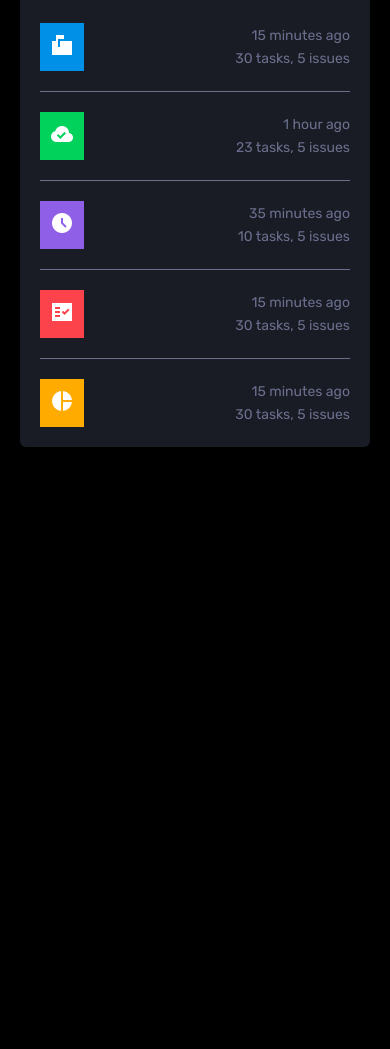
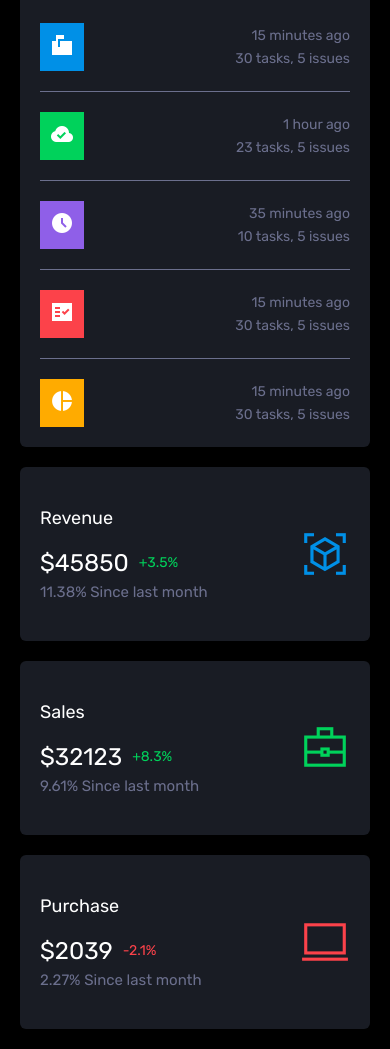
Before and after one commit to khreptunyevhen/admin-panel, a plain HTML site: page index.html in a window 390 px wide. Shown: the part 1371-2420 px from the top of the page. Before the commit the page ends 1838 px from the top, so only its background shows below. Drawn offline with nearby package versions, Linux system fonts and the light colour scheme.

Commit message:
added responsive price block

```diff
--- a/index.html
+++ b/index.html
@@ -342,6 +342,45 @@
           <!-- END OF PROGECTS -->
         </section>
         <!-- END OF SECOND ROW -->
+        <section class="price price--big">
+          <div class="price__item price__item--big">
+            <div class="price__content">
+              <h2 class="title price__title">Revenue</h2>
+              <h2 class="price__value">$45850 <span>+3.5%</span></h2>
+              <div class="price__text">
+                <p>11.38% Since last month</p>
+              </div>
+            </div>
+            <span class="material-symbols-sharp symbol-color--4">
+              view_in_ar
+            </span>
+          </div>
+          <div class="price__item price__item--big">
+            <div class="price__content">
+              <h2 class="title price__title">Sales</h2>
+              <h2 class="price__value">$32123 <span>+8.3%</span></h2>
+              <div class="price__text">
+                <p>9.61% Since last month</p>
+              </div>
+            </div>
+            <span class="material-symbols-sharp symbol--success">
+              business_center
+            </span>
+          </div>
+          <div class="price__item price__item--big">
+            <div class="price__content">
+              <h2 class="title price__title">Purchase</h2>
+              <h2 class="price__value">$2039 <span class="price__value--danger">-2.1%</span></h2>
+              <div class="price__text">
+                <p>2.27% Since last month</p>
+              </div>
+            </div>
+            <span class="material-symbols-sharp symbol--danger">
+              computer
+            </span>
+          </div>
+        </section>
+        <!-- END OF PRICE -->
       </main>
       <!-- END OF MAIN SECTION -->
     </div>
--- a/scss/_price.scss
+++ b/scss/_price.scss
@@ -3,6 +3,9 @@
   grid-template-columns: repeat(4, 1fr);
   gap: var(--main-gap);
 
+  &__title {
+    margin-bottom: var(--main-gap);
+  }
   &__item {
     @include flex-jc-center;
 
@@ -59,6 +62,24 @@
       background-color: rgba(252, 66, 74, .5);
     }
   }
+
+  // BIG PRICE ITEM
+
+  &--big {
+    grid-template-columns: repeat(3, 1fr);
+
+    .material-symbols-sharp {
+      font-size: 50px;
+
+      &::after {
+        display: none;
+      }
+
+      &.symbol-color--4 {
+        color: var(--secondary-color);
+      }
+    }
+  }
 }
 
 // MEDIA
```
Also changed, not shown: css/main.min.css.
